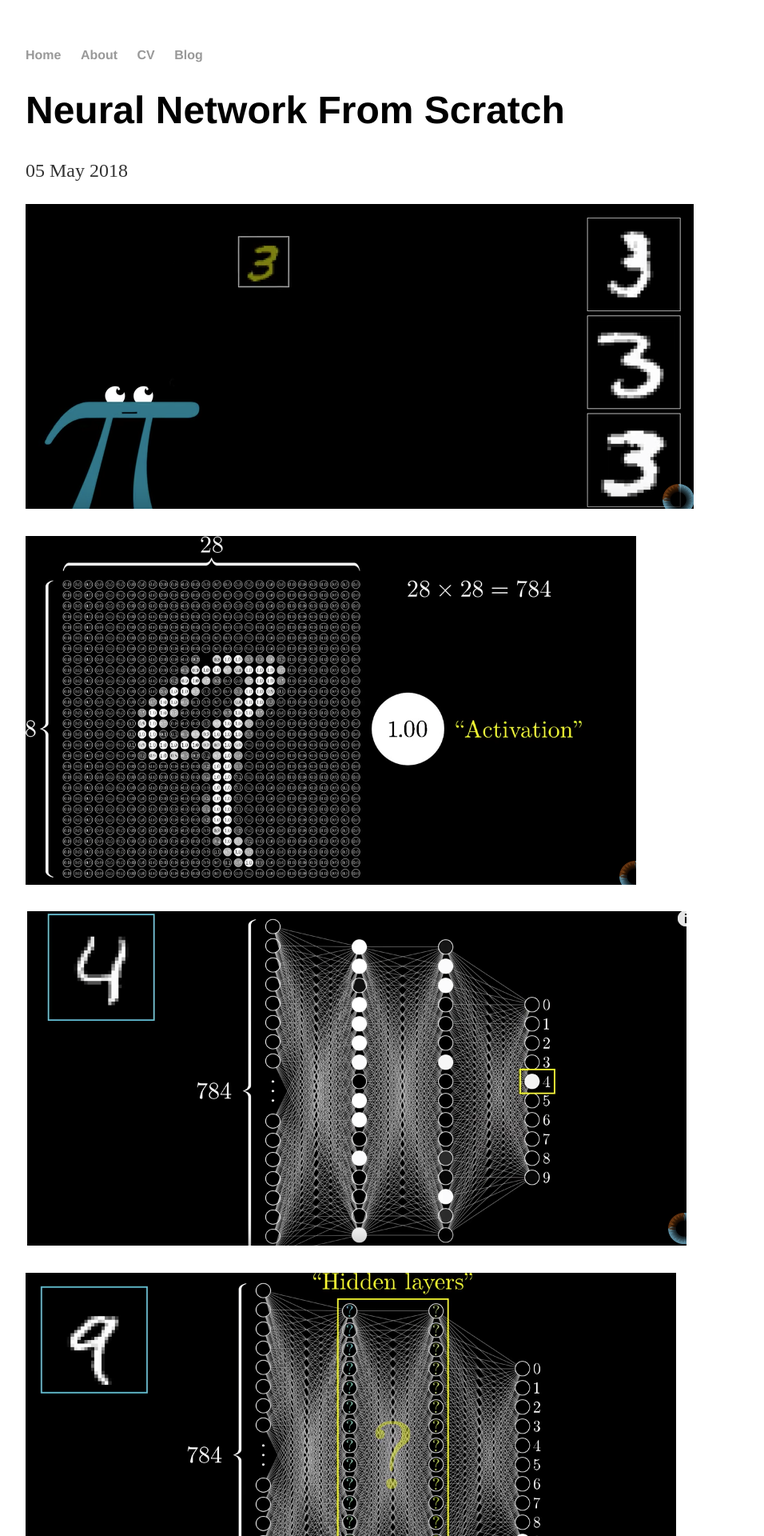
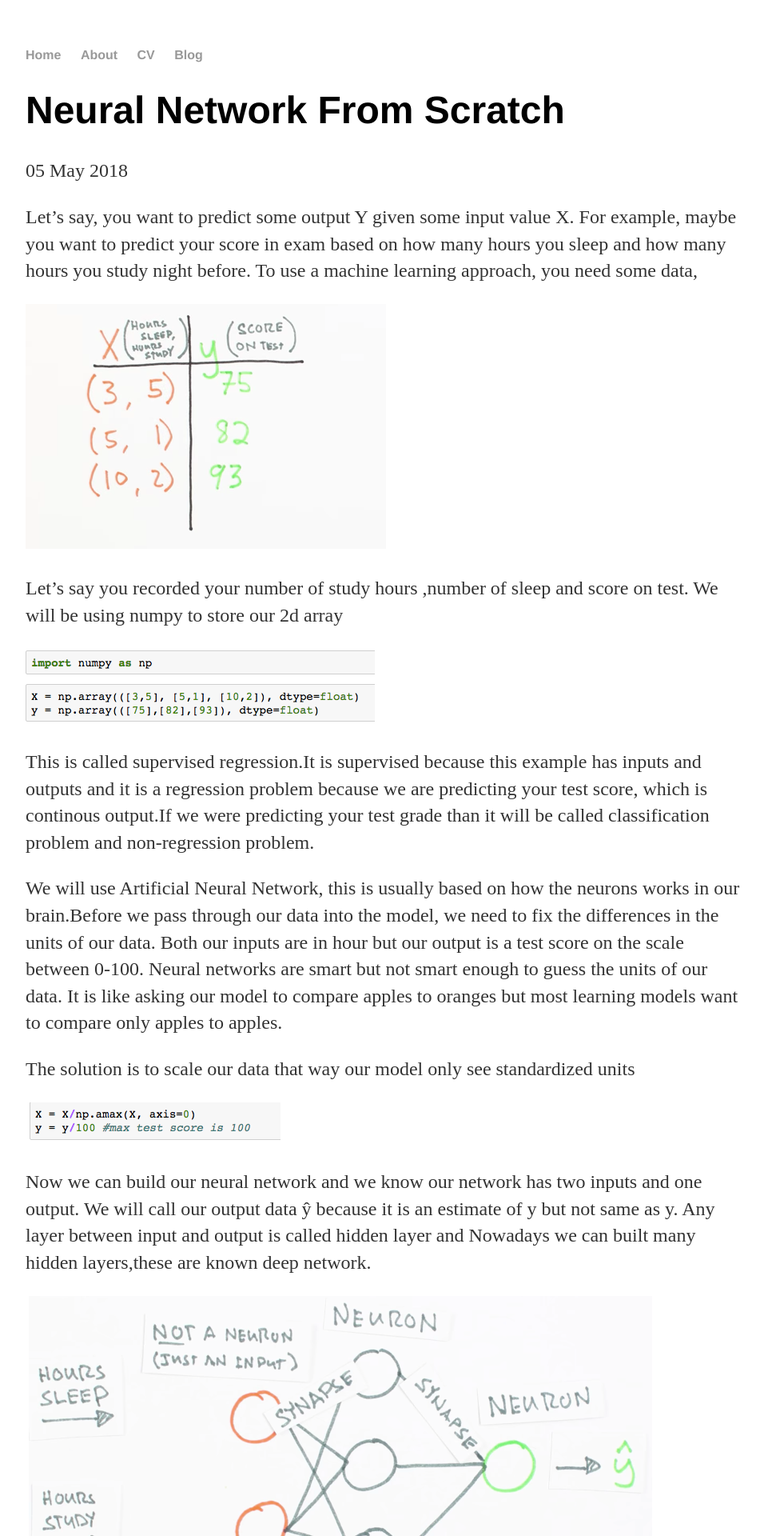
Before and after one commit to summii/summii.github.io, a Jekyll site: the page built from _posts/2018-05-05-neural-network-from-scratch.md, in a window 1280 px wide. Shown: the top 1920 px of the page at 80% size, without its empty margins (160-1116 px from the left). Built offline with Jekyll 4.4.1, drawn with Linux system fonts in a browser that asks for light colours.

Commit message:
temp images

```diff
--- a/_posts/2018-05-05-neural-network-from-scratch.md
+++ b/_posts/2018-05-05-neural-network-from-scratch.md
@@ -3,23 +3,7 @@ layout: post
 title: "Neural Network From Scratch"
 date: 2018-05-05
 ---
-![alt text](/img/2.png)
 
-![alt text](/img/1.png)
-
-![alt text](/img/3.png)
-
-![alt text](/img/4.png)
-
-![alt text](/img/5.png)
-
-![alt text](/img/6.png)
-
-![alt text](/img/7.png)
-
-
-
-![alt text](/img/neural_net2.jpeg)
 
 Let's say, you want to predict some output Y given some input value X. For example, maybe you want to predict your score in exam based on how many hours you sleep and how many
 hours you study night before. To use a machine learning approach, you need some data,
```
